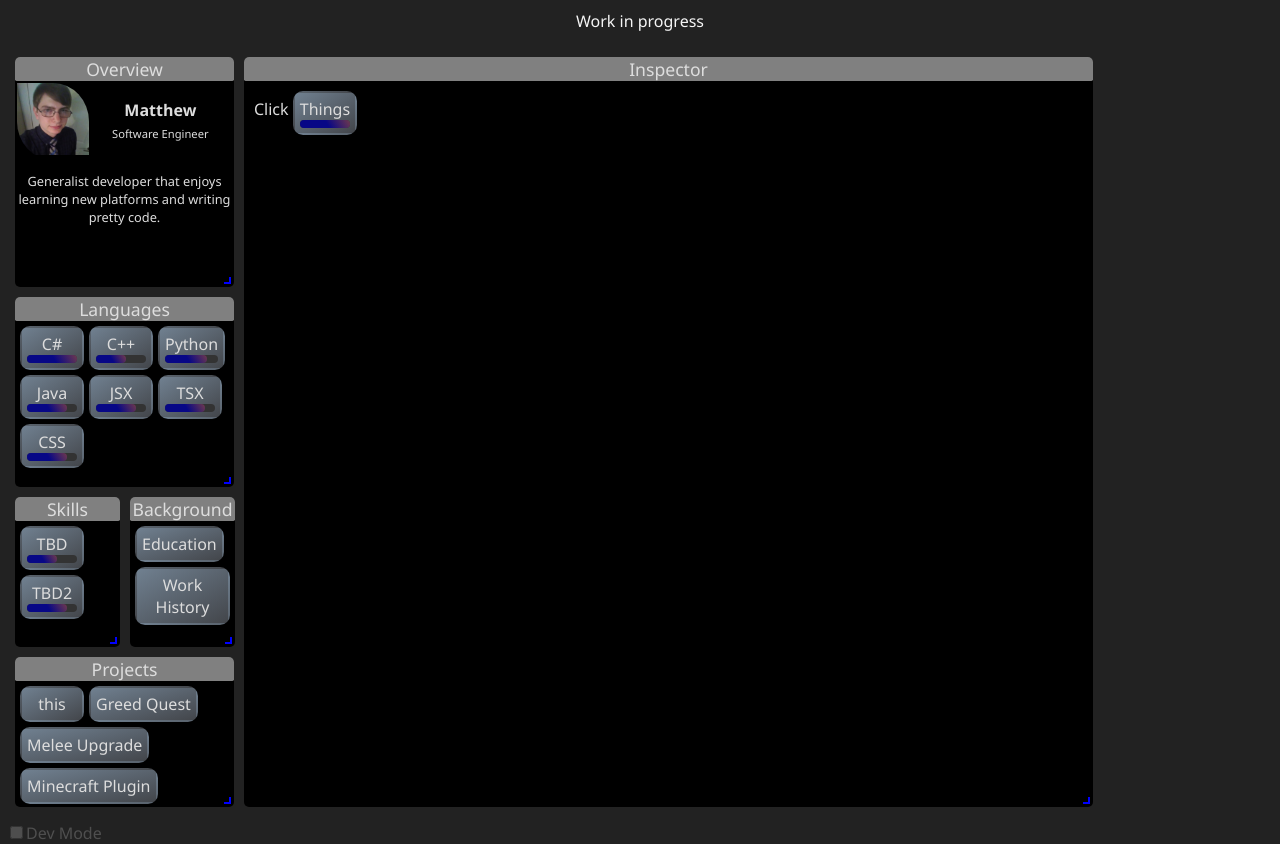
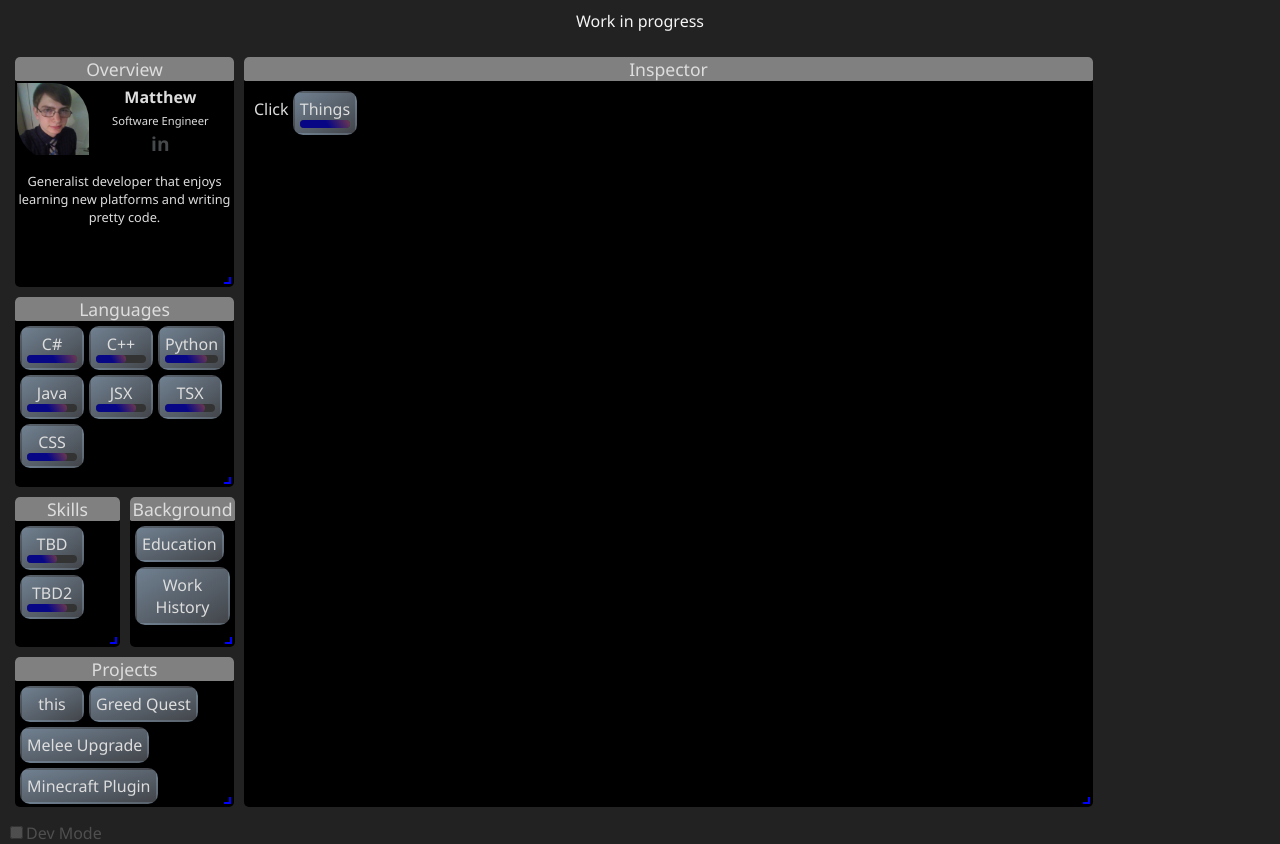
Before and after one commit to Mathalous/Mathalous.github.io, a React (Create React App) app: page / in a window 1280 px wide. Built offline with nearby package versions, Linux system fonts and the light colour scheme.

Commit message:
adding linkedin link

```diff
--- a/src/components/Widgets/Overview.tsx
+++ b/src/components/Widgets/Overview.tsx
@@ -1,11 +1,12 @@
 import React, { CSSProperties } from "react";
 import { GridSection } from "../sections/GridSection";
 import { IOverview } from "../../constants/config-types";
+import { LinkedinLink } from "../sub-components/linkedin-link";
 
 export function Overview(props: Partial<IOverview>){
   const defaultProps = {name:"Overview", intro:"I See Things"}
   const newProps = {...defaultProps, ...props}
-  const logo = newProps.image ? <img style={{margin:'auto'}} alt="My face" src={newProps.image} /> : undefined
+  const logo = newProps.image ? <img className="profile-icon" style={{margin:'auto'}} alt="My face" src={newProps.image} /> : undefined
   let logoStyle : CSSProperties = {
     flex:'1 1', overflow:'hidden',
     borderRadius:'0% 50% / 50%',  }
@@ -20,6 +21,7 @@ export function Overview(props: Partial<IOverview>){
           <label><strong>{newProps.name}</strong></label>
           <br/>
           <label style={{fontSize:'.7em'}}>Software Engineer</label>
+          <LinkedinLink src="https://www.linkedin.com/in/matthew-miller-mathalous" />
         </div>
     </div>
       {/* TODO: self fitting font size */}
--- /dev/null
+++ b/src/components/sub-components/linkedin-link.css
@@ -0,0 +1,21 @@
+@keyframes fade-out{
+  from {
+    opacity: 100%;
+  }
+  to {
+    opacity: 25%;
+    color:white;
+  }
+}
+
+.linkedin-a{
+  color: #00a0dc;
+  text-align: center;
+  font-size: larger;
+  text-decoration: none;
+  animation: fade-out 3s ease-in-out alternate-reverse infinite;
+}
+
+.linkedin-a:hover{
+  animation: none;
+}
--- /dev/null
+++ b/src/components/sub-components/linkedin-link.tsx
@@ -0,0 +1,8 @@
+import React from "react";
+import './linkedin-link.css'
+
+export function LinkedinLink(props:{src:string}){
+  return <div  >
+    <a className="linkedin-a"  href={props.src} rel='noreferrer' target='_blank'><strong>in</strong></a>
+  </div>
+}
--- a/src/styles/index.css
+++ b/src/styles/index.css
@@ -97,18 +97,43 @@ img{
   background-size: 200% 200%;
 }
 
-/* @-webkit-keyframes Animation {
-  0%{background-position:10% 0%; border-right: 0px}
-  50%{background-position:91% 100%; border: 8px}
-  100%{background-position:10% 0%}
-}
-@-moz-keyframes Animation {
-  0%{background-position:10% 0%}
-  50%{background-position:91% 100%}
-  100%{background-position:10% 0%}
-} */
 @keyframes Animation {
   0%{background-position:10% 0%}
   50%{background-position:91% 100%}
   100%{background-position:10% 0%}
 }
+
+
+/*Source: https://stackoverflow.com/questions/6410730/css-endless-rotation-animation */
+@-webkit-keyframes rotating /* Safari and Chrome */ {
+  from {
+    -webkit-transform: rotate(0deg);
+    -o-transform: rotate(0deg);
+    transform: rotate(0deg);
+  }
+  to {
+    -webkit-transform: rotate(360deg);
+    -o-transform: rotate(360deg);
+    transform: rotate(360deg);
+  }
+}
+@keyframes rotating {
+  from {
+    -ms-transform: rotate(0deg);
+    -moz-transform: rotate(0deg);
+    -webkit-transform: rotate(0deg);
+    -o-transform: rotate(0deg);
+    transform: rotate(0deg);
+  }
+  to {
+    -ms-transform: rotate(360deg);
+    -moz-transform: rotate(360deg);
+    -webkit-transform: rotate(360deg);
+    -o-transform: rotate(360deg);
+    transform: rotate(360deg);
+  }
+}
+
+.profile-icon:hover{
+  animation: rotating ease-in-out 2s alternate-reverse infinite;
+}
```
